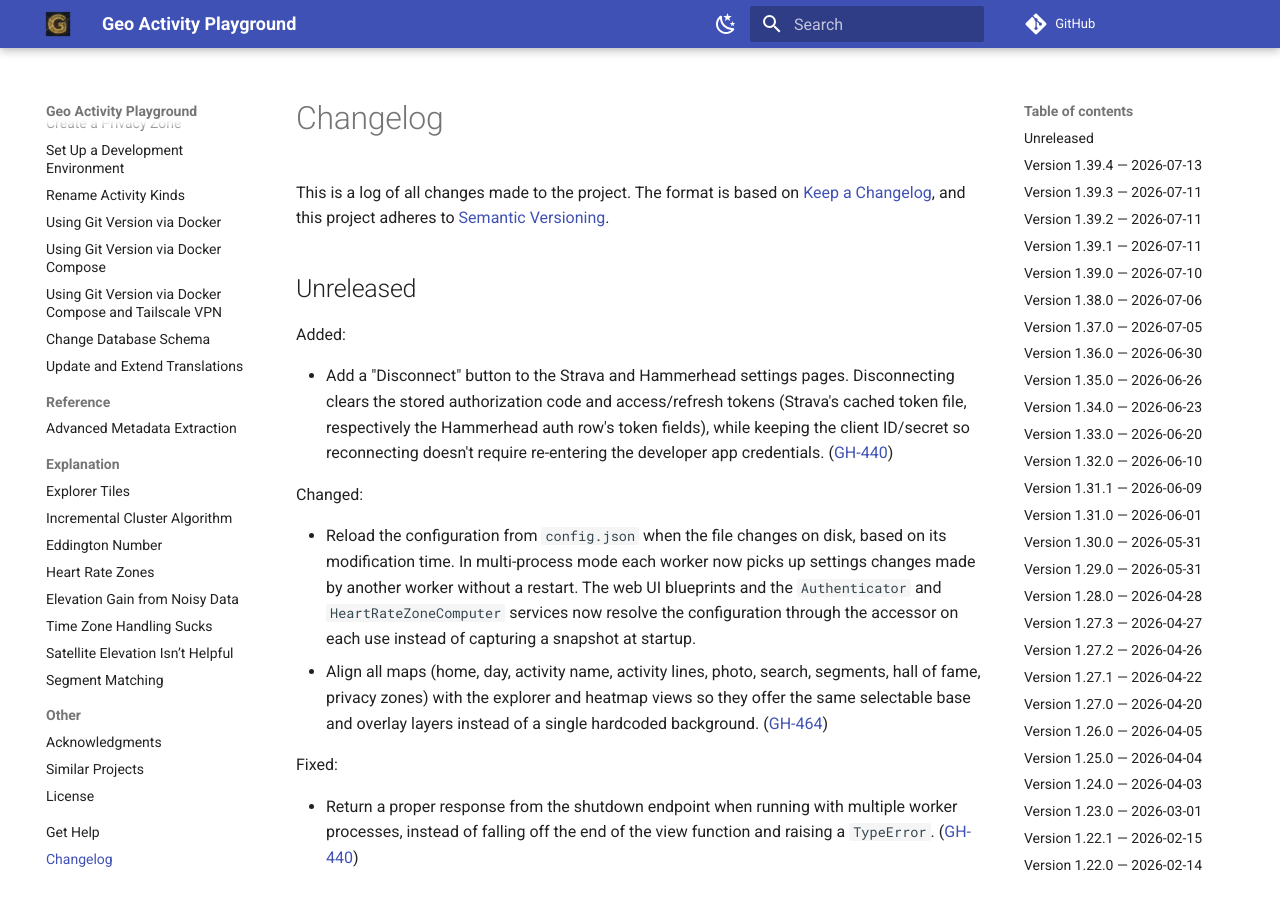
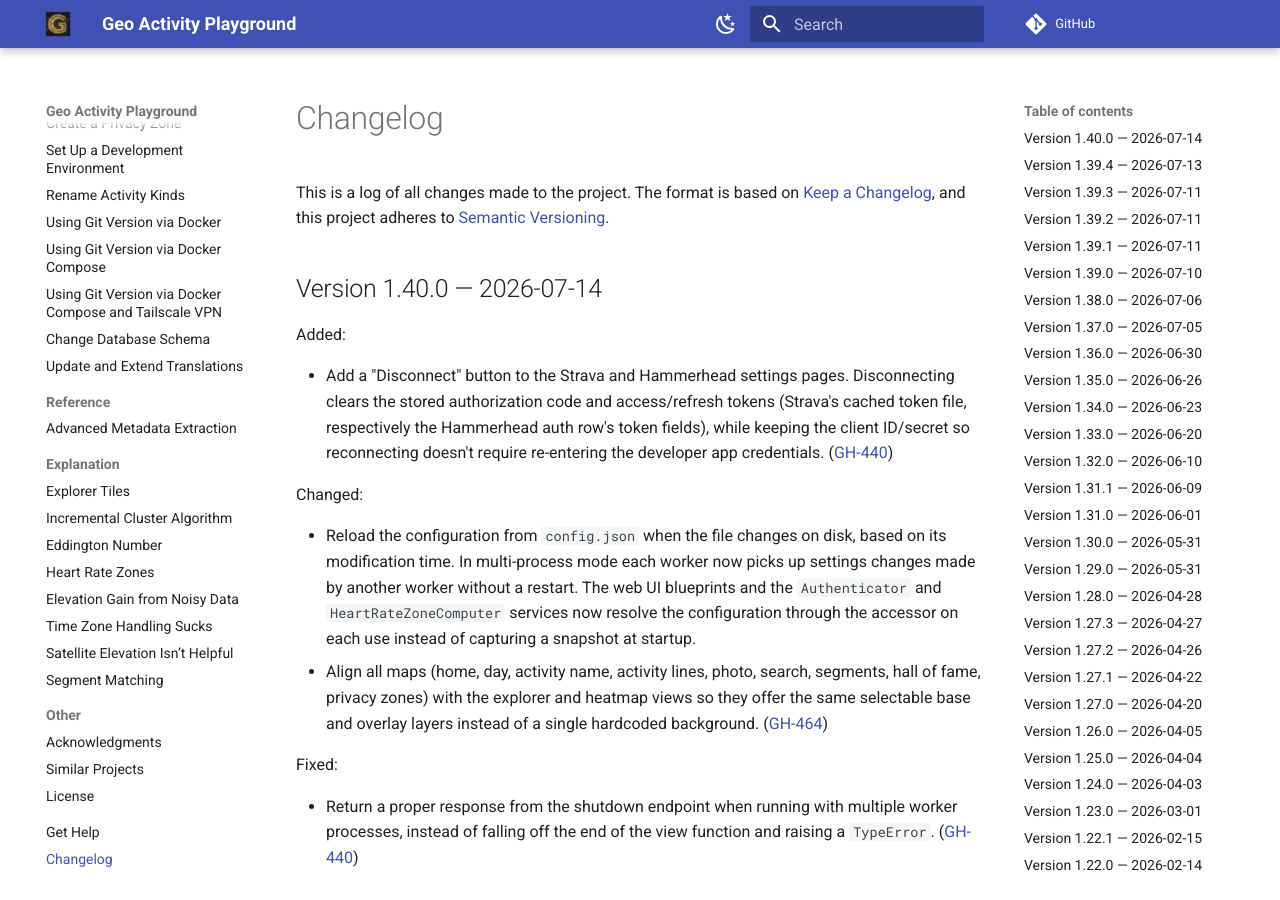
Before and after one commit to martin-ueding/geo-activity-playground, an MkDocs documentation site: the page built from docs/changelog.md, in a window 1280 px wide and 900 px high. Built offline with MkDocs 1.6.1 and Material for MkDocs 9.7.7, drawn with Linux system fonts in a browser that asks for light colours; comment, search, counter and statistics services are not loaded.

Commit message:
chore: bump version to 1.40.0

```diff
--- a/docs/changelog.md
+++ b/docs/changelog.md
@@ -15,7 +15,7 @@ Types of changes
 
 <!-- next version below this line -->
 
-## Unreleased
+## Version 1.40.0 — 2026-07-14
 
 Added:
 
--- a/pyproject.toml
+++ b/pyproject.toml
@@ -1,6 +1,6 @@
 [project]
 name = "geo-activity-playground"
-version = "1.39.4"
+version = "1.40.0"
 description = "Analysis of geo data activities like rides, runs or hikes."
 authors = [{ name = "Martin Ueding", email = "mu@martin-ueding.de" }]
 license = { text = "MIT" }
```
Also changed, not shown: 1 other file.
